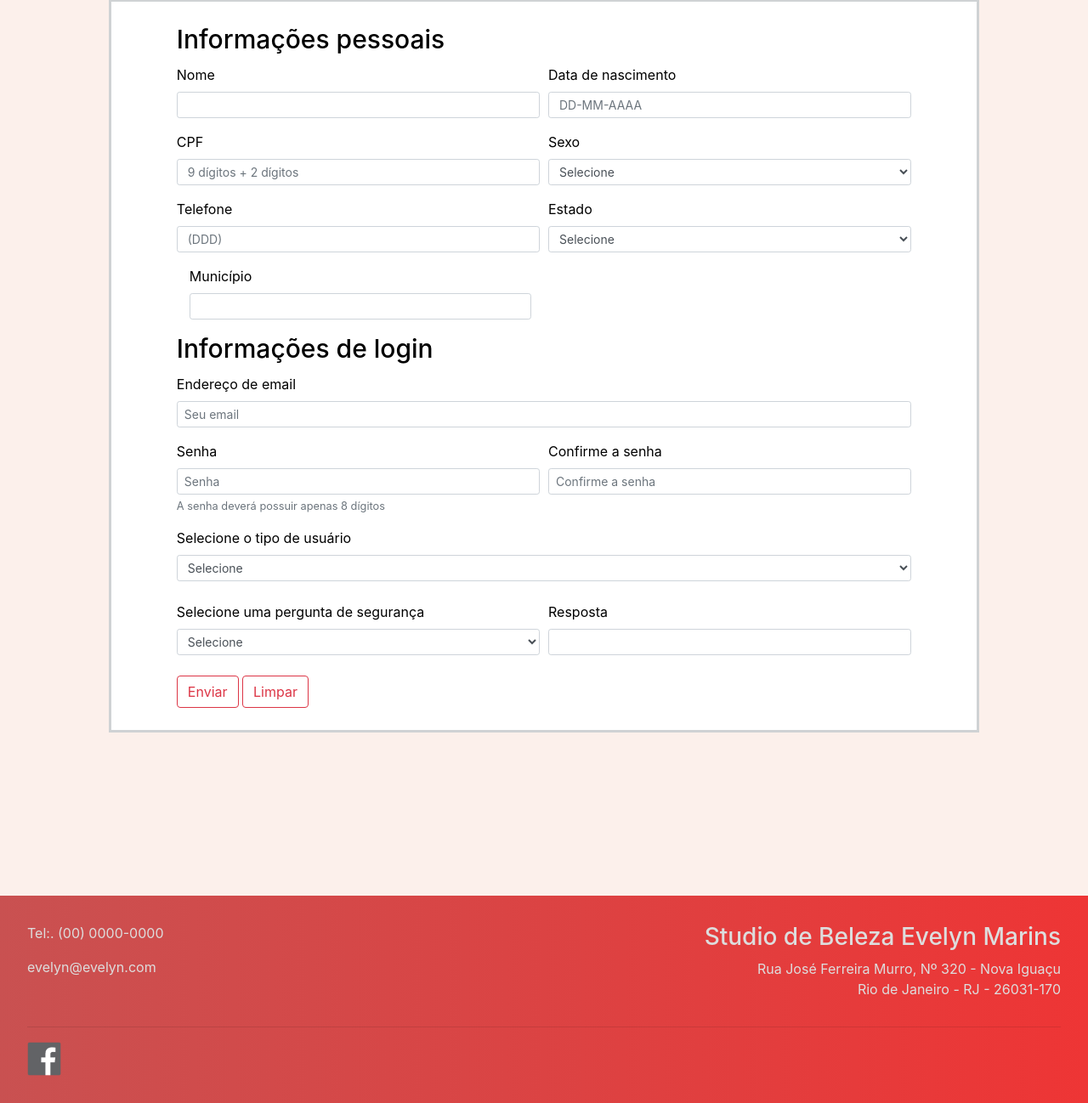
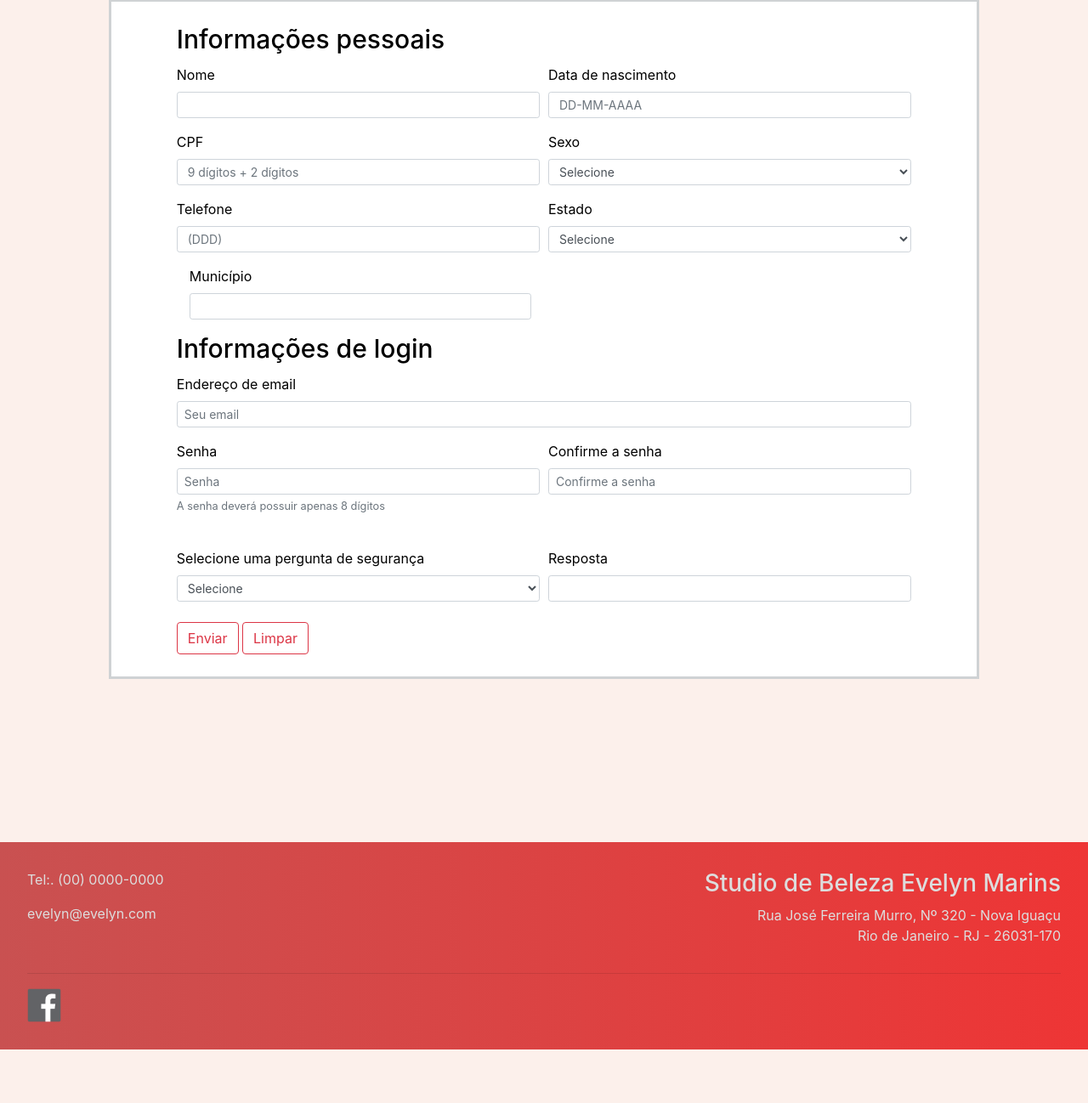
Before and after one commit to cp2-dc-info-projeto-final/sb-studio-de-beleza, a PHP site: page /edsa-sb-studio-de-beleza/CadastroView.php in a window 1280 px wide. Shown: the part 585-1883 px from the top of the page at 85% size. After the commit the page ends 1820 px from the top, so only its background shows below. Run offline with PHP 8.4, Linux system fonts and the light colour scheme; data comes from the database, SQL or seed files in the repository.

Commit message:
excluindo item no cadastro

```diff
--- a/Projeto/cadastro/CadastroView.php
+++ b/Projeto/cadastro/CadastroView.php
@@ -156,14 +156,6 @@ function validarSenha(form) /* declaração para conferir se as senhas digitadas
     <input type="password" class="form-control form-control-sm" id="exampleInputPassword2" placeholder="Confirme a senha" maxlength="8"name="tConfirmaSenha" required>
   </div>
 </div>
-<div>
-    <label>Selecione o tipo de usuário</label>
-    <select class="form-control form-control-sm" name="tTipoUsuario" required>
-      <option value="">Selecione</option>
-                <option value="1">Cliente</option>
-                <option value="2">Funcionário</option>
-    </select>
-</div>
 <br>
 <div class="form-row">
     <div class='form-group col-md-6'>
```
